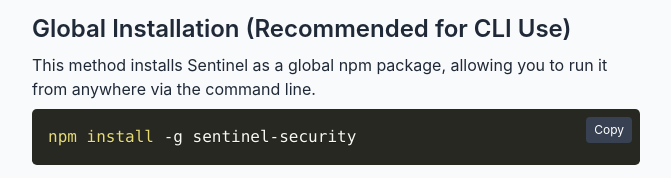
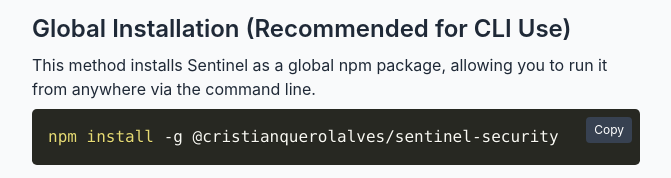
Before and after one commit to cristianquerolalves1/sentinel, a website: page web/index.html in a window 1280 px wide. Shown: the part 2091-2269 px from the top of the page, without its empty margins (314-985 px from the left). Drawn offline with nearby package versions, Linux system fonts and the light colour scheme.

Commit message:
chore(web): web improvements

```diff
--- a/web/index.html
+++ b/web/index.html
@@ -108,7 +108,7 @@
             <h3 class="text-2xl font-semibold mb-2">Global Installation (Recommended for CLI Use)</h3>
             <p class="mb-2">This method installs Sentinel as a global npm package, allowing you to run it from anywhere via the command line.</p>
             <div class="code-block">
-                <pre><code class="language-bash">npm install -g sentinel-security</code></pre>
+                <pre><code class="language-bash">npm install -g @cristianquerolalves/sentinel-security</code></pre>
                 <button class="copy-btn" onclick="copyCode(this)">Copy</button>
             </div>
             <p class="mt-4 mb-4">After installation, verify by running <code>sentinel --version</code>. This should display the current version, confirming successful setup.</p>
@@ -358,7 +358,7 @@ jobs:
         run: npm ci
 
       - name: Run Sentinel Deep Scan
-        run: npx sentinel-security . --deep --json --html --ignore node_modules dist
+        run: npx @cristianquerolalves/sentinel-security . --deep --json --html --ignore node_modules dist
 
       - name: Upload Scan Report as Artifact
         uses: actions/upload-artifact@v3
@@ -381,7 +381,7 @@ jobs:
             <h3 class="text-2xl font-semibold mb-2">Adaptations for Other Platforms</h3>
             <ul class="list-disc pl-6 space-y-2">
                 <li><strong>GitLab CI:</strong> Use <code>image: node:18</code> in <code>.gitlab-ci.yml</code>, add stages for checkout, install, and scan.</li>
-                <li><strong>Jenkins:</strong> In your Jenkinsfile, use <code>sh 'npx sentinel-security . --deep'</code> within a Node.js tool block.</li>
+                <li><strong>Jenkins:</strong> In your Jenkinsfile, use <code>sh 'npx @cristianquerolalves/sentinel-security . --deep'</code> within a Node.js tool block.</li>
                 <li><strong>Best Practices:</strong> Set thresholds for failure (e.g., >0 high-severity), archive reports for auditing, and notify teams via Slack/email integrations.</li>
             </ul>
         </section>
```
